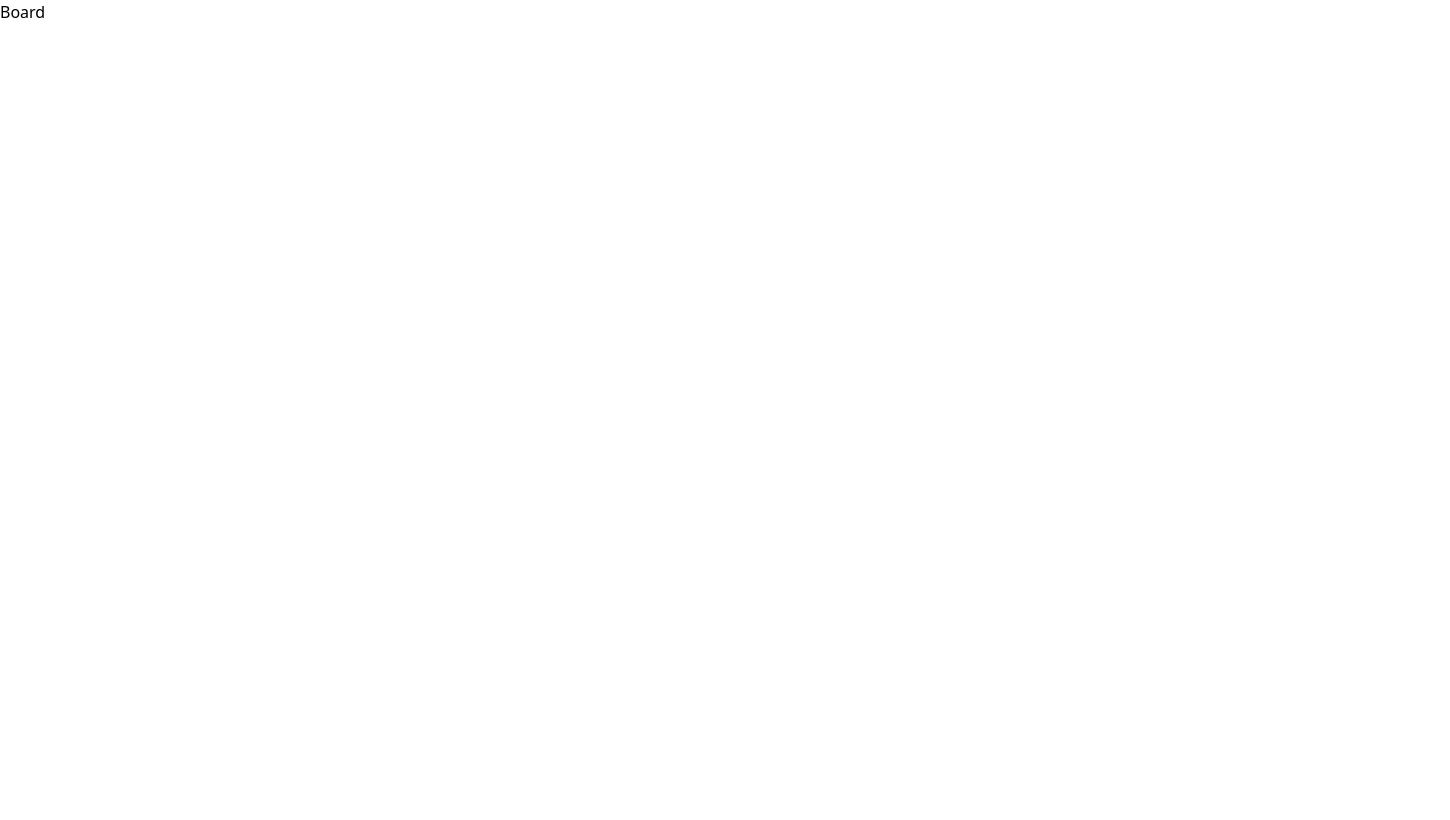
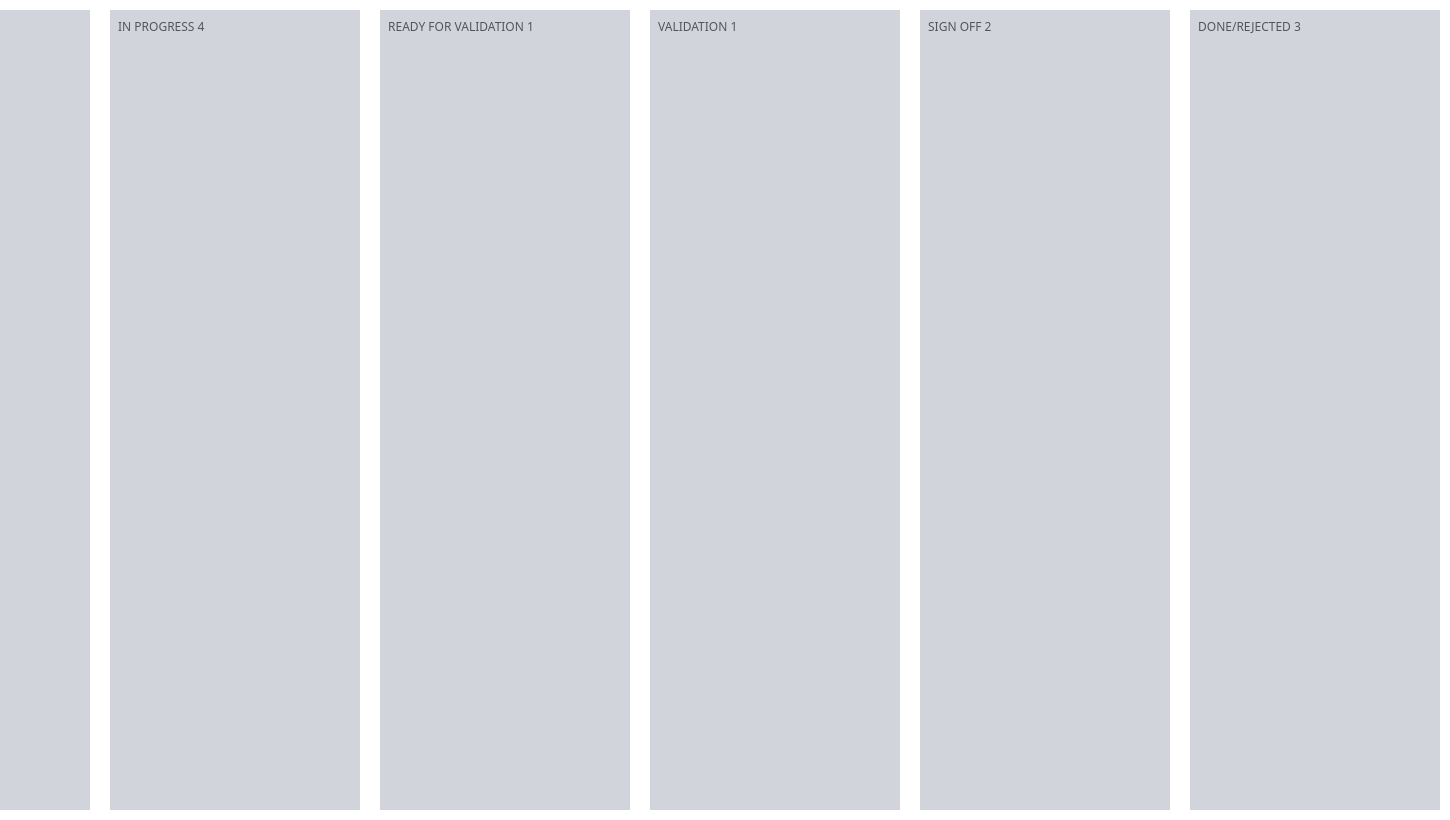
Before and after one commit to AimalKhanOfficial/LikeJira, a React (Vite) app in the folder LikeJira-frontend/: page / in a window 1280 px wide. Shown: the whole page, 1450 px wide, since content can reach past the window. Built offline with nearby package versions, Linux system fonts and the light colour scheme.

Commit message:
adding swimlanes - basic styling

```diff
--- a/LikeJira-frontend/src/components/Board.jsx
+++ b/LikeJira-frontend/src/components/Board.jsx
@@ -1,10 +1,16 @@
 import React from "react";
+import Swimlane from "./Row";
 
 function Board() {
     return (
-        <React.Fragment >
-            <p>Board</p>
-        </React.Fragment>
+        <div className="flex justify-center">
+            <Swimlane title={'To Do'} tickets={[{}]}/>
+            <Swimlane title={'In Progress'} tickets={[{}, {}, {}, {}]} />
+            <Swimlane title={'Ready for Validation'} tickets={[{}]} />
+            <Swimlane title={'Validation'} tickets={[{}]} />
+            <Swimlane title={'Sign off'} tickets={[{}, {}]} />
+            <Swimlane title={'Done/Rejected'} tickets={[{}, {}, {}]} />
+        </div>
     );
 }
 export default Board;
--- /dev/null
+++ b/LikeJira-frontend/src/components/Row.jsx
@@ -0,0 +1,9 @@
+export default function Swimlane(props) {
+    return (
+        <div className="flex p-[10px]">
+            <div className="h-[800px] w-[250px] max-w-[300px] bg-gray-300 p-[8px]">
+                <p className="opacity-[60%] text-gray-60 uppercase text-[12px]">{props.title} {props.tickets.length}</p>
+            </div>
+        </div>
+    );
+}
```
